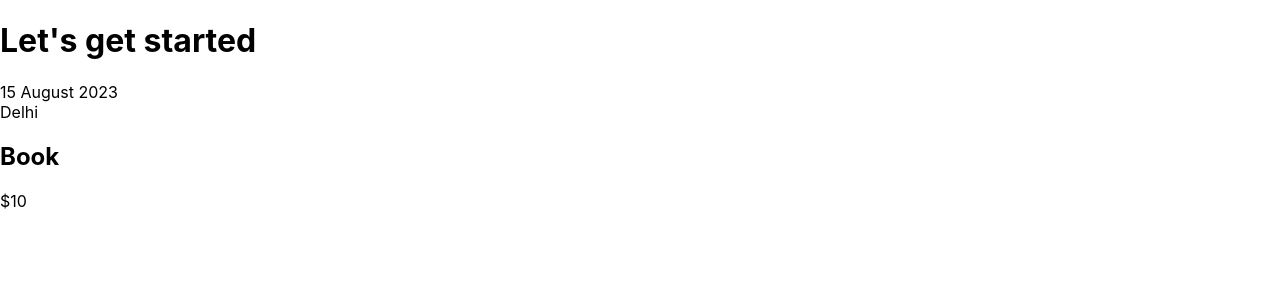
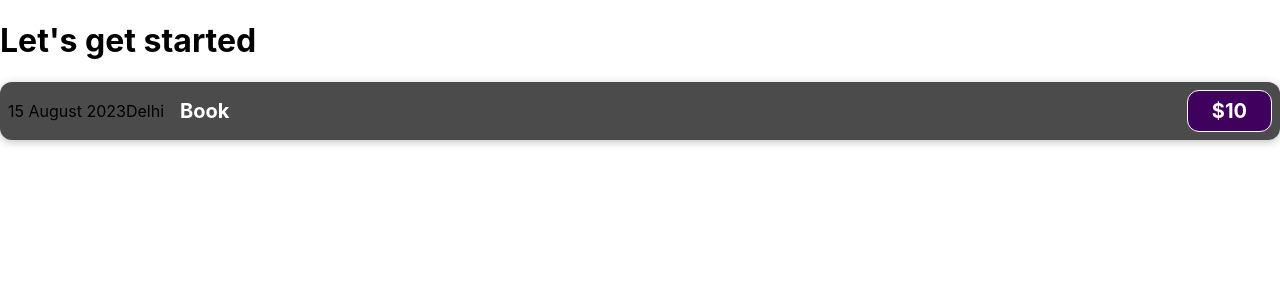
Before and after one commit to deepikacha/project-one, a React (Create React App) app: page / in a window 1280 px wide. Shown: the top 300 px of the page. Built offline with nearby package versions, Linux system fonts and the light colour scheme.

Commit message:
added css

```diff
--- /dev/null
+++ b/src/components/ExpenseItem.css
@@ -0,0 +1,62 @@
+.expense-item {
+    display: flex;
+    justify-content: space-between;
+    align-items: center;
+    box-shadow: 0 2px 8px rgba(0, 0, 0, 0.25);
+    padding: 0.5rem;
+    margin: 1rem 0;
+    border-radius: 12px;
+    background-color: #4b4b4b;
+  }
+
+  .expense-item__location {
+    margin-left: 1rem;
+    color: yellow;
+    font-style: italic;
+  }
+
+  .expense-item__description {
+    display: flex;
+    flex-direction: column;
+    gap: 1rem;
+    align-items: flex-end;
+    flex-flow: column-reverse;
+    justify-content: flex-start;
+    flex: 1;
+  }
+
+  .expense-item h2 {
+    color: #3a3a3a;
+    font-size: 1rem;
+    flex: 1;
+    margin: 0 1rem;
+    color: white;
+  }
+
+  .expense-item__price {
+    font-size: 1rem;
+    font-weight: bold;
+    color: white;
+    background-color: #40005d;
+    border: 1px solid white;
+    padding: 0.5rem;
+    border-radius: 12px;
+  }
+
+  @media (min-width: 580px) {
+    .expense-item__description {
+      flex-direction: row;
+      align-items: center;
+      justify-content: flex-start;
+      flex: 1;
+    }
+
+    .expense-item__description h2 {
+      font-size: 1.25rem;
+    }
+
+    .expense-item__price {
+      font-size: 1.25rem;
+      padding: 0.5rem 1.5rem;
+    }
+  }
--- a/src/components/ExpenseItem.js
+++ b/src/components/ExpenseItem.js
@@ -1,11 +1,12 @@
+import './ExpenseItem.css'
 function ExpenseItem(){
     return (
-        <div>
+        <div className="expense-item">
           <div>15 August 2023</div>
           <div>Delhi</div>
-          <div>
+          <div className="expense-item__description">
             <h2>Book</h2>
-          <div>$10</div>
+          <div className="expense-item__price">$10</div>
         </div>
         </div>
       )
```
